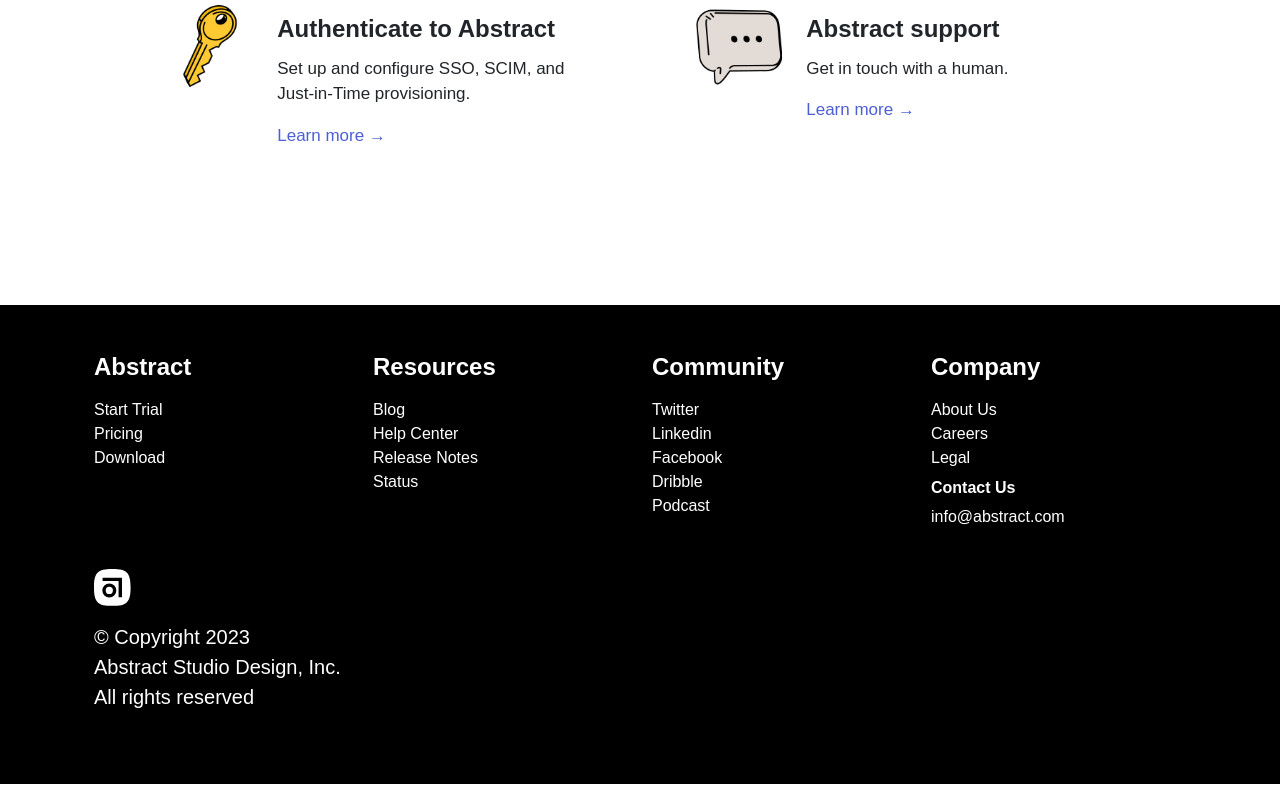
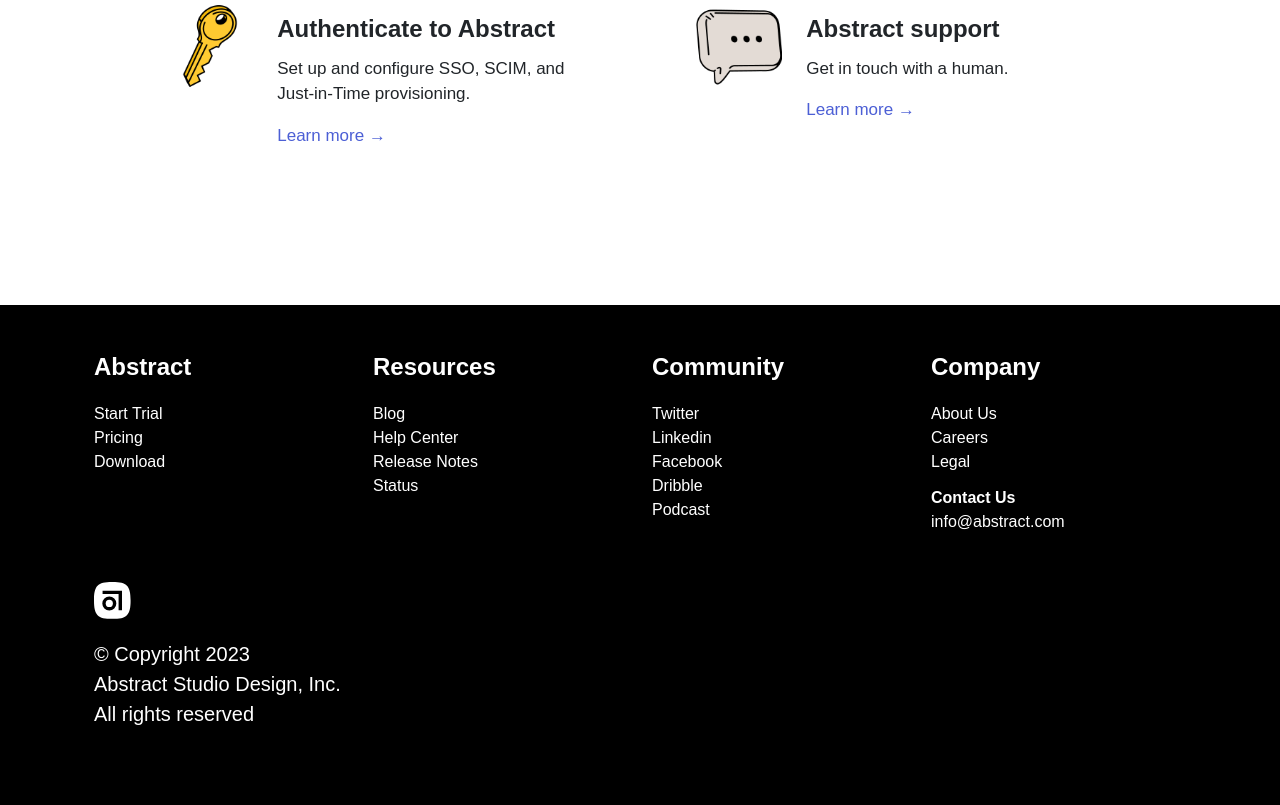
Before and after one commit to Rysth/Build-Abstract, a website: page index.html in a window 1280 px wide. Shown: the part 1215-2020 px from the top of the page. Before the commit the page ends 1999 px from the top, so only its background shows below. Drawn offline with nearby package versions, Linux system fonts and the light colour scheme; a web font is replaced by a local one.

Commit message:
Fixed errors styles within footer cards.

```diff
--- a/css/styles.css
+++ b/css/styles.css
@@ -116,11 +116,12 @@
 
 .footer-subtitle {
   font-size: 16px;
+  margin-bottom: 0;
 }
 
 .footer-list,
 .footer-sublist {
-  padding: 0.5em 0;
+  padding: 0.75em 0;
   list-style: none;
 }
 
--- a/index.html
+++ b/index.html
@@ -331,7 +331,7 @@
               </li>
               <li class="footer-item">
                 <ul class="footer-sublist">
-                  <h4 class="footer-subtitle">Contact Us</h4>
+                  <p class="footer-subtitle">Contact Us</p>
                   <li class="footer-item">
                     <a href="mailto:info@abstract.com" class="footer-link"
                       >info@abstract.com</a
```
